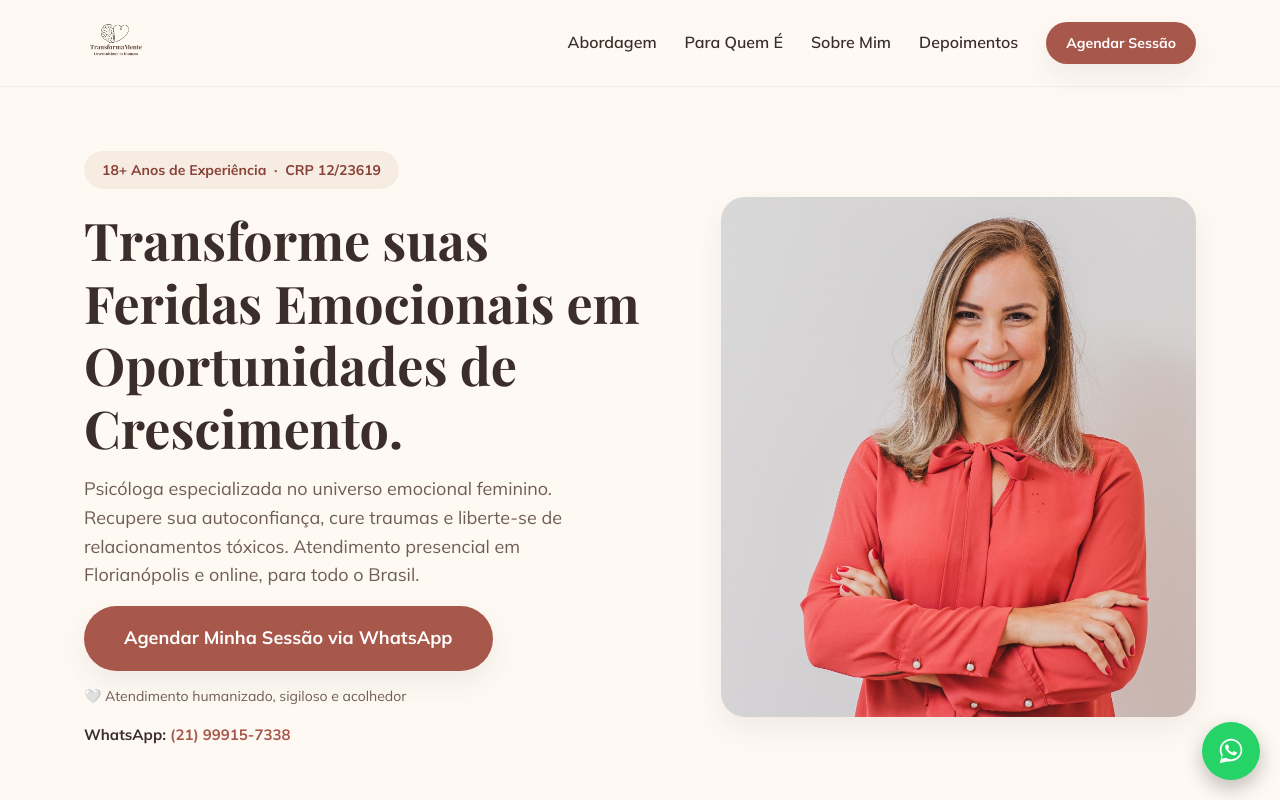
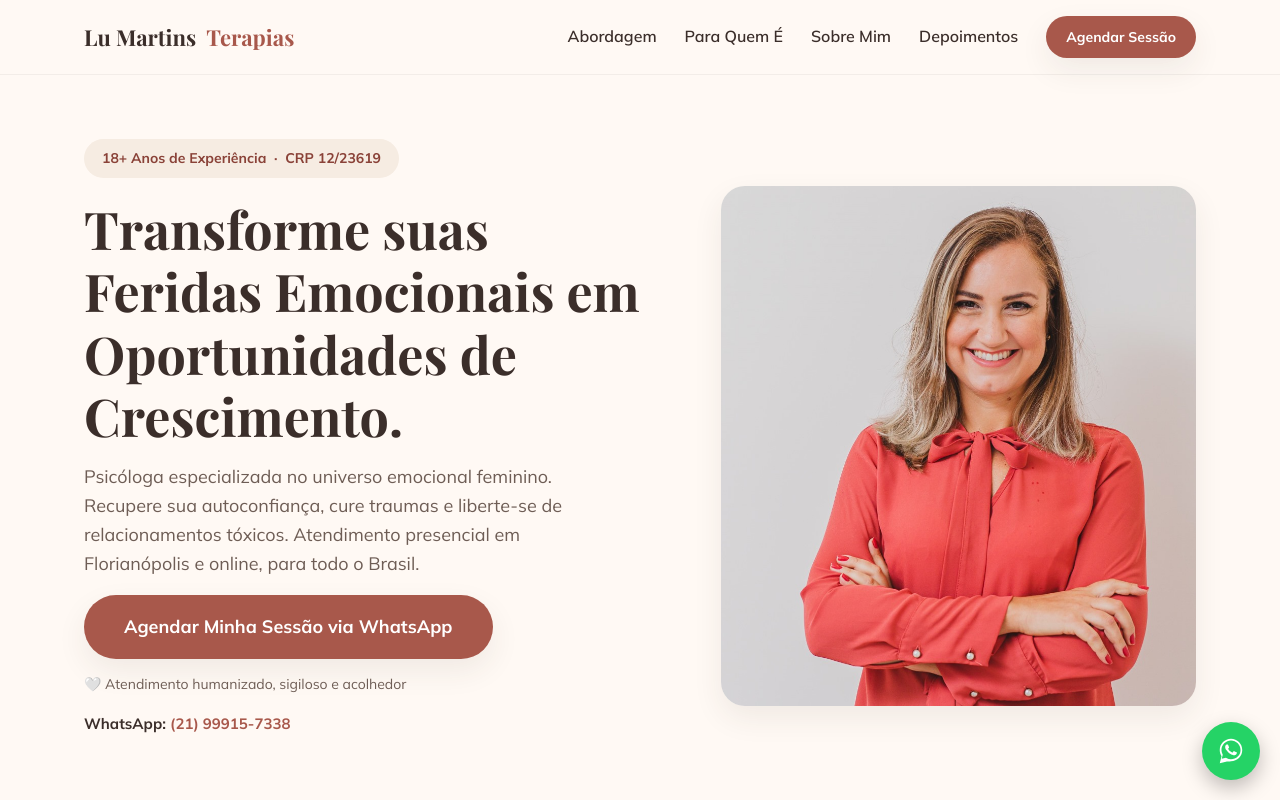
Before and after one commit to R0f0el/transformamente, a plain HTML site: page index.html in a window 1280 px wide. Shown: the top 800 px of the page. Drawn offline with nearby package versions, Linux system fonts and the light colour scheme.

Commit message:
feat: volta o nome Lu Martins Terapias no topo da página

```diff
--- a/index.html
+++ b/index.html
@@ -20,9 +20,7 @@
   <!-- ===== SEÇÃO 1 · NAVEGAÇÃO ===== -->
   <header class="site-header">
     <div class="container header__inner">
-      <a href="#inicio" class="logo" aria-label="TransformaMente — Desenvolvimento Humano, página inicial">
-        <img src="assets/img/TransformaMente.png" alt="TransformaMente — Desenvolvimento Humano" class="logo__img" width="190" height="159">
-      </a>
+      <a href="#inicio" class="logo">Lu Martins <span>Terapias</span></a>
 
       <button class="nav-toggle" id="navToggle" aria-label="Abrir menu" aria-expanded="false" aria-controls="siteNav">
         <span></span><span></span><span></span>
```
